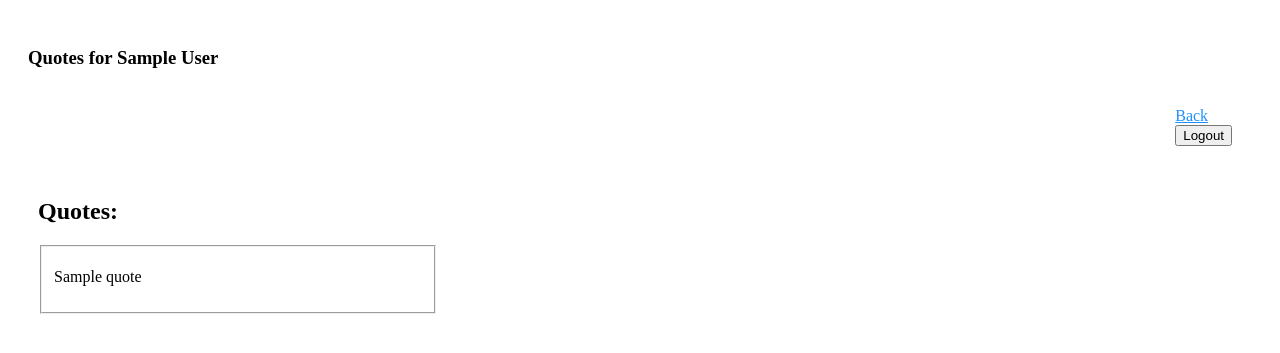
After one commit to capt-alien/quote, a Django app: template apps/quote/templates/u_quotes.html in a window 1280 px wide. The commit adds this page. Shown: the top 353 px of the page. Run offline with Django 3.2, Linux system fonts and the light colour scheme; the template is opened without the code that fills it: most values are stand-ins (such as "Sample title", 1, 10 or a date in 2020).

Commit message:
chekc out user posts

```diff
--- a/apps/quote/static/styles.css
+++ b/apps/quote/static/styles.css
@@ -1,5 +1,5 @@
-* {box-sizing: border-box;
-    outline: 0px dotted red;
+.*{box-sizing: border-box;
+    outline: 1px dotted red;
 }
 
 /* Add padding to containers */
@@ -65,3 +65,31 @@ a {
     display: inline-block;
     margin: 30px
 }
+
+/* Wall styles */
+.header{
+    height: 100px;
+    width: auto;
+    padding: 20px;
+}
+#innerHeadder{
+    float: right;
+    padding:20px;
+    display: inline-block;
+
+}
+
+#quoteholder{
+    width: 400px;
+    height: auto;
+    padding:30px;
+    display: inline-block;
+}
+#newQuote{
+    margin-left: 100px;
+    margin-top:30px;
+    width: 300px;
+    height: auto;
+    padding:30px;
+    display: inline-block;
+}
--- /dev/null
+++ b/apps/quote/templates/u_quotes.html
@@ -0,0 +1,38 @@
+<!DOCTYPE html>
+<html>
+<head>
+    <title>Wall of Quotes</title>
+    {% load static %}
+    <link rel="stylesheet" href="{% static 'styles.css' %}">
+</head>
+<body>
+    <!-- HEAD -->
+    <div class='header'>
+        <h3>Quotes for {{first_name}} {{ last_name}}</h3>
+
+        <div id='innerHeadder'>
+        <a href="/wall" >Back</a>
+        <!-- Loggout functionalithy -->
+        <form action="/logout">
+            {% csrf_token %}
+            <input type="submit" value="Logout">
+        </form>
+        </div>
+    </div>
+
+
+    <!-- quote boxes -->
+    <div id=quoteholder>
+        <h2>Quotes:</h2>
+        {% if quotes %}
+        {% for quote in quotes %}
+        <fieldset>
+            <p>{{ quote.quote }}</p>
+        </fieldset>
+        {% endfor %}
+        {% endif %}
+    </div>
+
+
+</body>
+</html>
```
Also changed, not shown: apps/quote/templates/wall.html (+27 -17 lines), apps/quote/urls.py (+5 -2 lines), apps/quote/views.py (+26 -0 lines), db.sqlite3.
